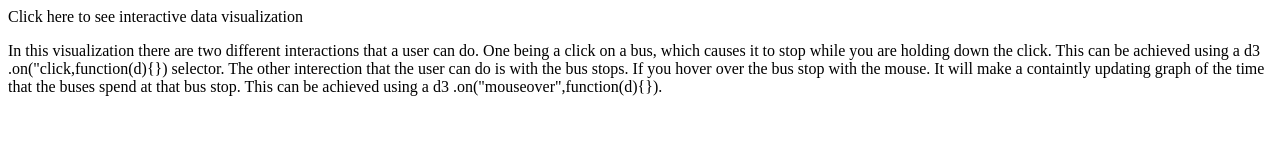
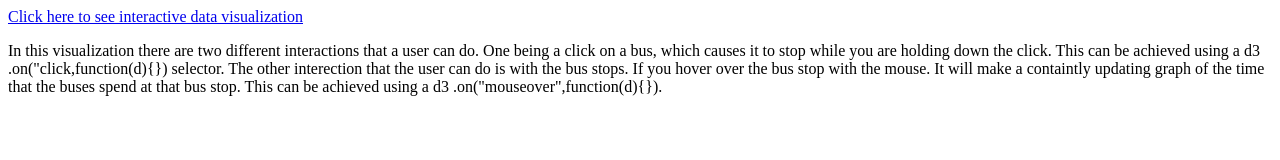
Before and after one commit to guscrow/bus_data_visualization, a plain HTML site: page index.html in a window 1280 px wide. Drawn offline with Linux system fonts and the light colour scheme.

Commit message:
Update index.html

```diff
--- a/index.html
+++ b/index.html
@@ -1,6 +1,6 @@
 <html>
 <body>
-<a href"http://setosa.io/bus/">Click here to see interactive data visualization</a>
+<a href="http://setosa.io/bus/">Click here to see interactive data visualization</a>
 <p>In this visualization there are two different interactions that a user can do. One being a click on a bus, which causes it to stop while you are holding down the click.
     This can be achieved using a d3 .on("click,function(d){}) selector. The other interection that the user can do is with the bus stops. If you hover over the bus stop with the mouse.
     It will make a containtly updating graph of the time that the buses spend at that bus stop. This can be achieved using a d3 .on("mouseover",function(d){}).
```
